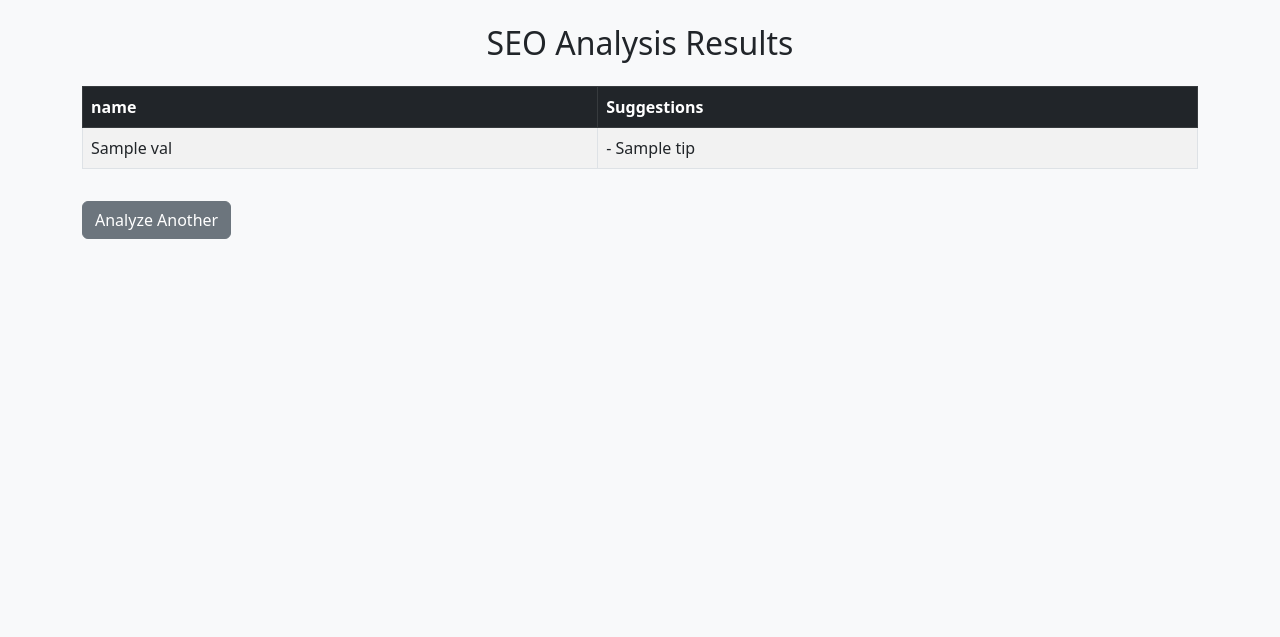
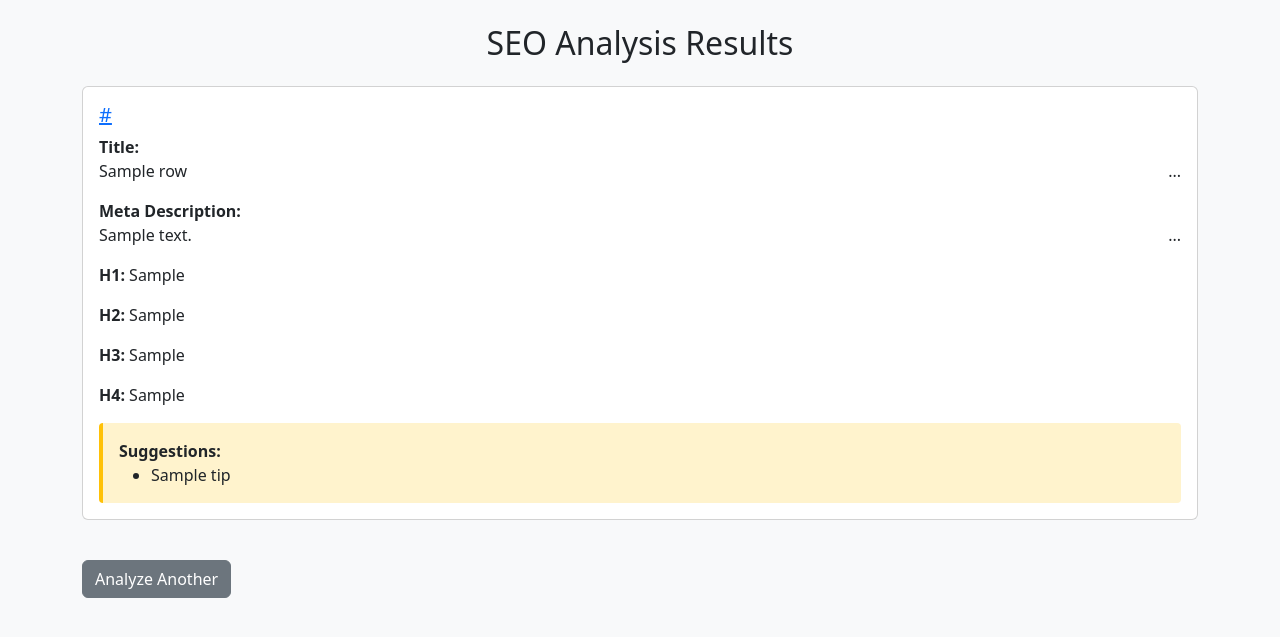
Before and after one commit to SmashingPixelsTools/seo-webscraper, a Flask app: template templates/results.html in a window 1280 px wide. Shown: the top 637 px of the page. Run offline with Flask 3, Linux system fonts and the light colour scheme; the template is opened without the code that fills it: most values are stand-ins (such as "Sample title", 1, 10 or a date in 2020).

Commit message:
Add files via upload

```diff
--- a/templates/results.html
+++ b/templates/results.html
@@ -4,41 +4,73 @@
   <meta charset="UTF-8">
   <title>SEO Analysis Results</title>
   <link href="https://cdn.jsdelivr.net/npm/bootstrap@5.3.0/dist/css/bootstrap.min.css" rel="stylesheet">
+  <style>
+    .truncate {
+      max-height: 4.5em;
+      overflow: hidden;
+      position: relative;
+    }
+    .truncate::after {
+      content: "...";
+      position: absolute;
+      bottom: 0;
+      right: 0;
+      background: linear-gradient(to right, transparent, #fff 50%);
+      padding-left: 20px;
+    }
+    .suggestion-box {
+      background-color: #fff3cd;
+      border-left: 4px solid #ffc107;
+      padding: 1em;
+      border-radius: 4px;
+      margin-top: 1em;
+    }
+  </style>
 </head>
 <body class="bg-light">
   <div class="container py-4">
     <h2 class="mb-4 text-center">SEO Analysis Results</h2>
-    <div class="table-responsive">
-      <table class="table table-striped table-bordered">
-        <thead class="table-dark">
-          <tr>
-            {% for col in data[0].keys() %}
-              {% if col != 'suggestions' %}
-                <th>{{ col }}</th>
-              {% endif %}
-            {% endfor %}
-            <th>Suggestions</th>
-          </tr>
-        </thead>
-        <tbody>
-          {% for row in data %}
-          <tr>
-            {% for key, val in row.items() %}
-              {% if key != 'suggestions' %}
-                <td>{{ val }}</td>
-              {% endif %}
-            {% endfor %}
-            <td>
+    {% for row in data %}
+      <div class="card mb-4">
+        <div class="card-body">
+          <h5><a href="{{ row.url }}" target="_blank">{{ row.url }}</a></h5>
+          <p><strong>Title:</strong>
+            <span class="truncate d-block" id="title-{{ loop.index }}">{{ row.title }}</span>
+            {% if row.title|length > 120 %}
+              <a href="#" data-bs-toggle="collapse" data-bs-target="#fulltitle-{{ loop.index }}">Show more</a>
+              <div class="collapse mt-1" id="fulltitle-{{ loop.index }}">
+                <div>{{ row.title }}</div>
+              </div>
+            {% endif %}
+          </p>
+          <p><strong>Meta Description:</strong>
+            <span class="truncate d-block" id="meta-{{ loop.index }}">{{ row.meta_description }}</span>
+            {% if row.meta_description|length > 120 %}
+              <a href="#" data-bs-toggle="collapse" data-bs-target="#fullmeta-{{ loop.index }}">Show more</a>
+              <div class="collapse mt-1" id="fullmeta-{{ loop.index }}">
+                <div>{{ row.meta_description }}</div>
+              </div>
+            {% endif %}
+          </p>
+          <p><strong>H1:</strong> {{ row.h1 }}</p>
+          <p><strong>H2:</strong> {{ row.h2 }}</p>
+          <p><strong>H3:</strong> {{ row.h3 }}</p>
+          <p><strong>H4:</strong> {{ row.h4 }}</p>
+
+          <div class="suggestion-box">
+            <strong>Suggestions:</strong>
+            <ul class="mb-0">
               {% for tip in row.suggestions %}
-                <div>- {{ tip }}</div>
+                <li>{{ tip }}</li>
               {% endfor %}
-            </td>
-          </tr>
-          {% endfor %}
-        </tbody>
-      </table>
-    </div>
+            </ul>
+          </div>
+        </div>
+      </div>
+    {% endfor %}
     <a href="/" class="btn btn-secondary mt-3">Analyze Another</a>
   </div>
+
+  <script src="https://cdn.jsdelivr.net/npm/bootstrap@5.3.0/dist/js/bootstrap.bundle.min.js"></script>
 </body>
 </html>
```
